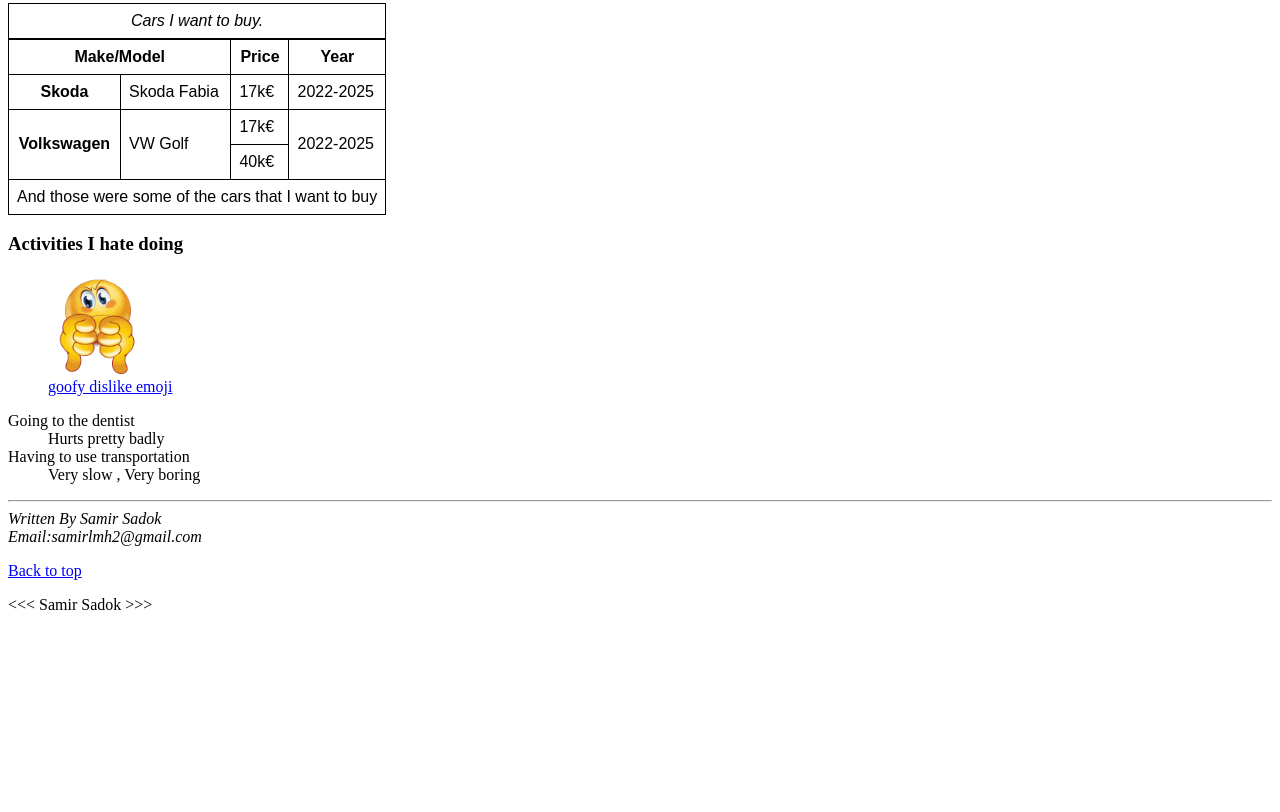
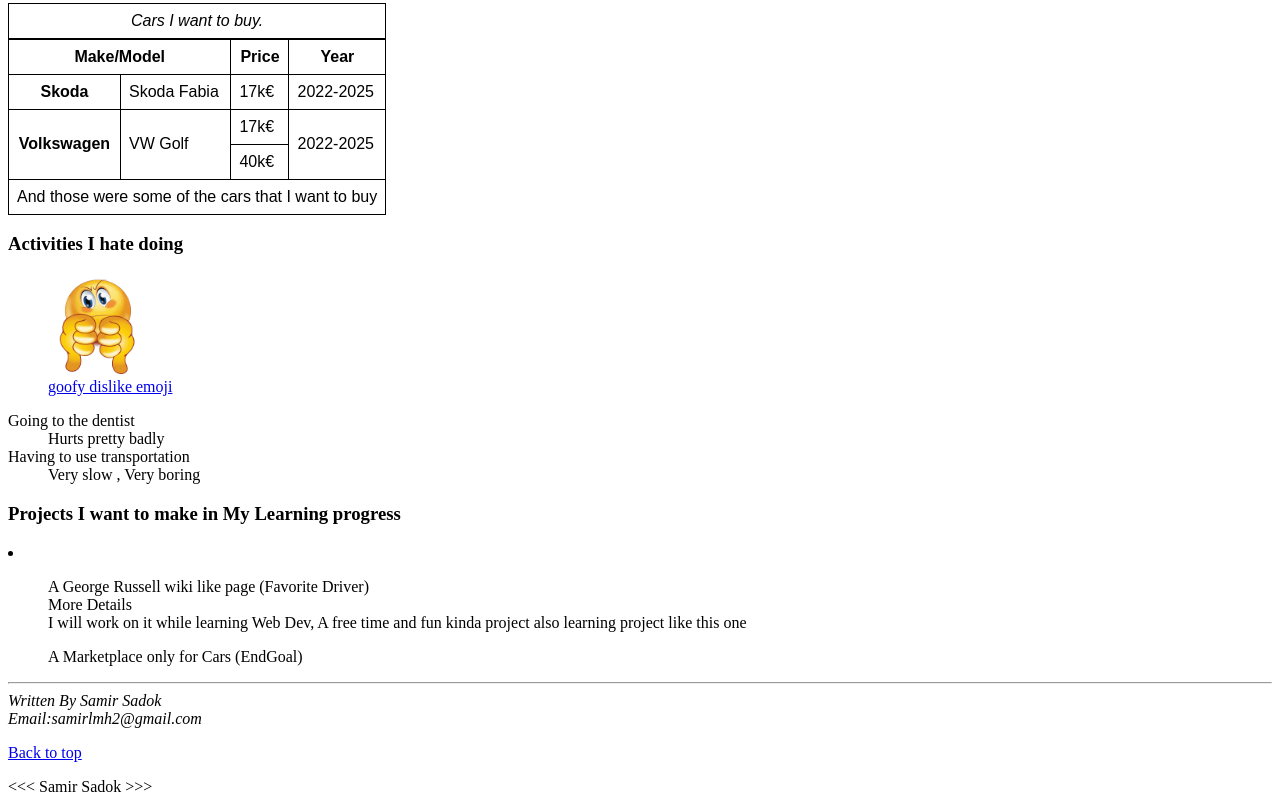
Before and after one commit to SadokAbdelhak/learning-web-dev, a plain HTML site: page Learning HTML/Actual Code/index.html in a window 1280 px wide. Shown: the part 1164-1976 px from the top of the page. Before the commit the page ends 1794 px from the top, so only its background shows below. Drawn offline with Linux system fonts and the light colour scheme; files whose address does not match are found by name.

Commit message:
Added projects section for documentation

```diff
--- a/Learning HTML/Actual Code/index.html
+++ b/Learning HTML/Actual Code/index.html
@@ -128,6 +128,14 @@
         <dt>Having to use transportation</dt>
         <dd>Very slow , Very boring</dd>
     </dl>
+    <section id="Projects">
+      <h3>Projects I want to make in My Learning progress</h3>
+       <li>
+          <ul>A George Russell wiki like page (Favorite Driver) <detail><summary>More Details</summary>I will work on it while learning Web Dev, A free time and fun kinda project also learning project like this one</detail></ul>
+          <ul>A Marketplace only for Cars (EndGoal)</ul>
+
+       </li>
+    </section>
   </main>
     <hr>
   <footer>
```
Also changed, not shown: Learning HTML/Courses in Text/tablessummary.txt.
